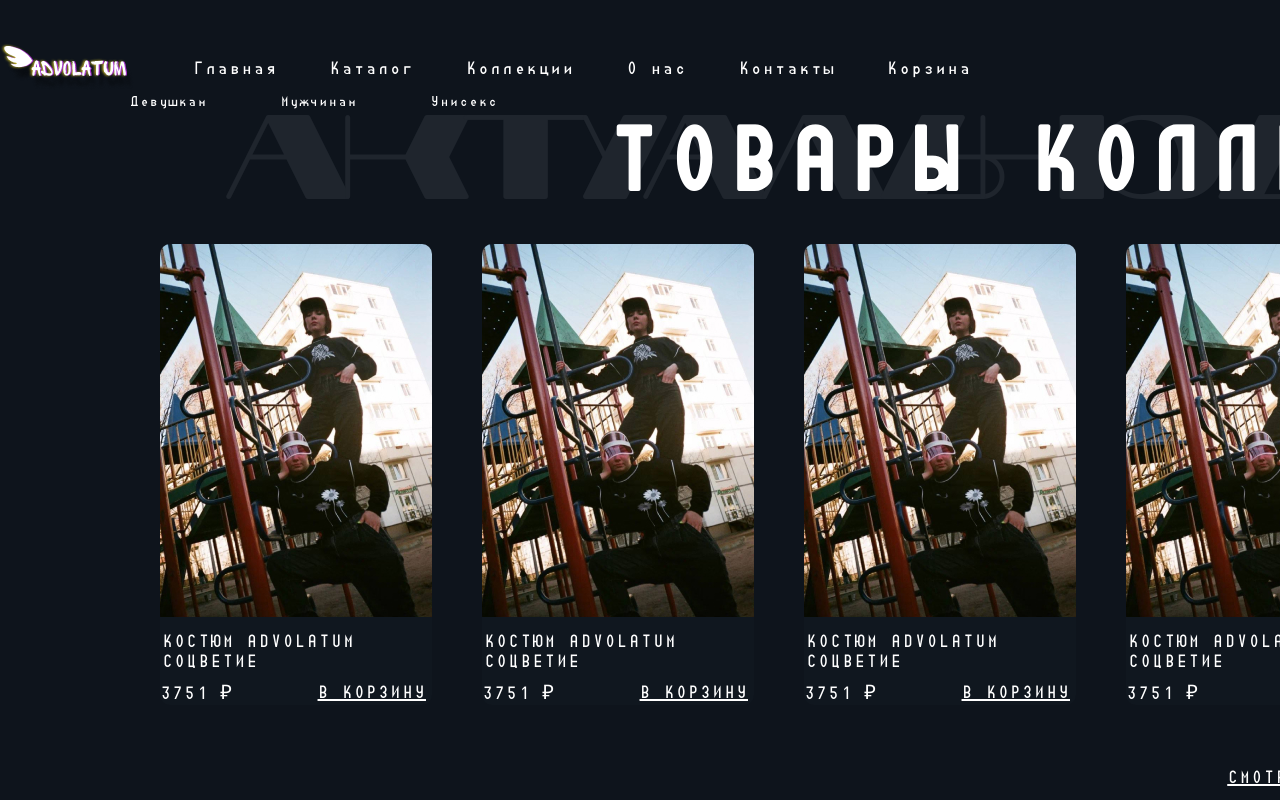
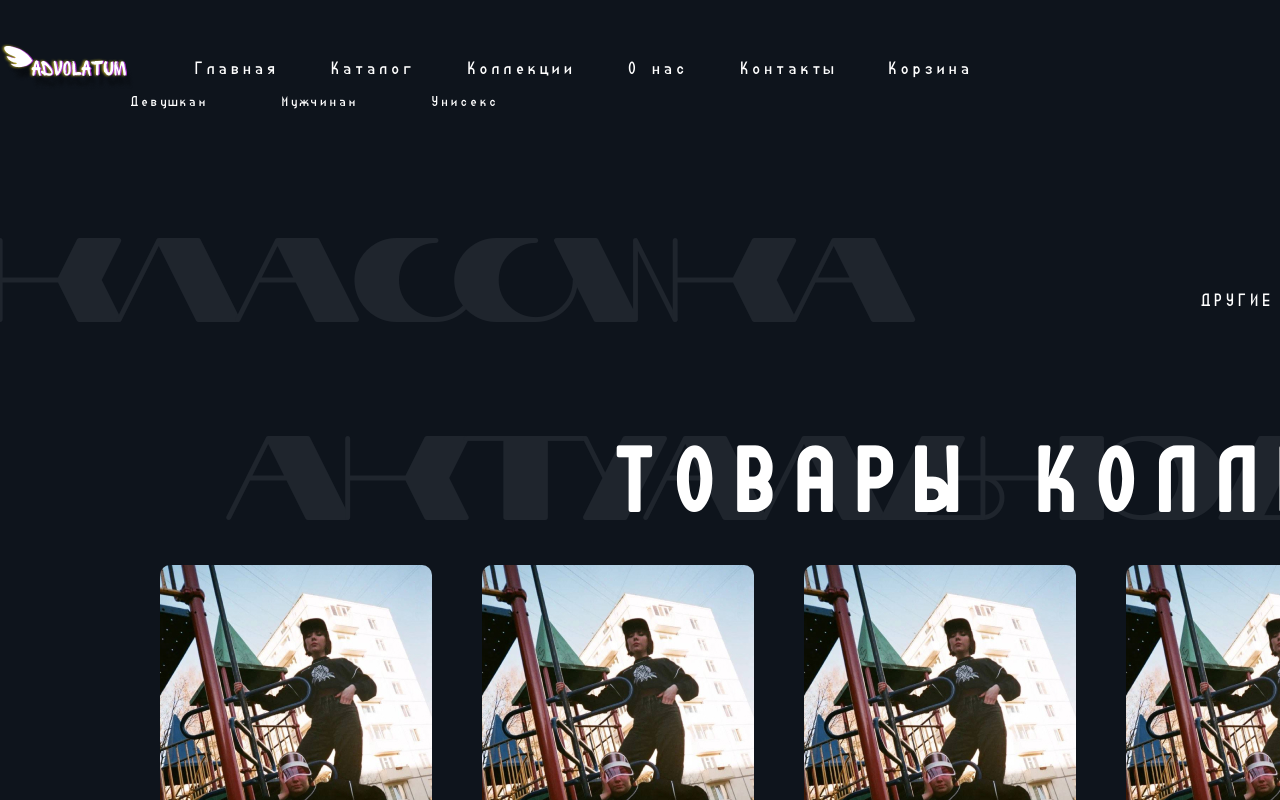
Before and after one commit to bogush01/bogush.github.io, a React (Create React App) app: page /collections in a window 1280 px wide. Shown: the top 800 px of the page. Built offline with nearby package versions, Linux system fonts and the light colour scheme.

Commit message:
add header and link

```diff
--- a/src/pages/Collections/index.css
+++ b/src/pages/Collections/index.css
@@ -1,3 +1,45 @@
+.current-collection {
+  padding: 123px 0 63px;
+  text-transform: uppercase;
+}
+
+.current-collection__header-part {
+  display: flex;
+  justify-content: space-between;
+  align-items: center;
+}
+
+.current-collection__other-collections {
+  position: relative;
+  font-size: 20px;
+  text-decoration: none;
+  color: #fff;
+  padding-right: 175px;
+  transition: color 0.2s linear;
+}
+
+.current-collection__other-collections:hover {
+  color: var(--main-yellow);
+}
+
+.current-collection__other-collections:after {
+  position: absolute;
+  right: 0;
+  top: 50%;
+  transform: translateY(-50%);
+  content: "";
+  background-image: url("../../img/sprite.png");
+  background-repeat: no-repeat;
+  background-position: -1px -30px;
+  width: 127px;
+  height: 8px;
+  transition: right 0.2s ease-out;
+}
+
+.current-collection__other-collections:hover:after {
+  right: 15px;
+}
+
 .collection-products {
   padding-bottom: 80px;
 }
--- a/src/pages/Collections/index.jsx
+++ b/src/pages/Collections/index.jsx
@@ -1,3 +1,5 @@
+import { Link } from "react-router-dom";
+
 import CurrentProductsList from "../../components/CurrentProductsList";
 import BackTextHeader from "../../components/BackTextHeader";
 import SectionContacts from "../../components/SectionContacts";
@@ -7,6 +9,19 @@
 const Collections = () => {
   return (
     <>
+      <section className="current-collection">
+        <div className="current-collection__header-part">
+          <BackTextHeader
+            className="collection-products__header"
+            backText="Классика"
+            childrenContainerClassName="collection-products__children-container"
+          />
+          <Link className="current-collection__other-collections">
+            Другие коллекции
+          </Link>
+        </div>
+      </section>
+
       <section className="collection-products">
         <BackTextHeader
           className="collection-products__header"
```
